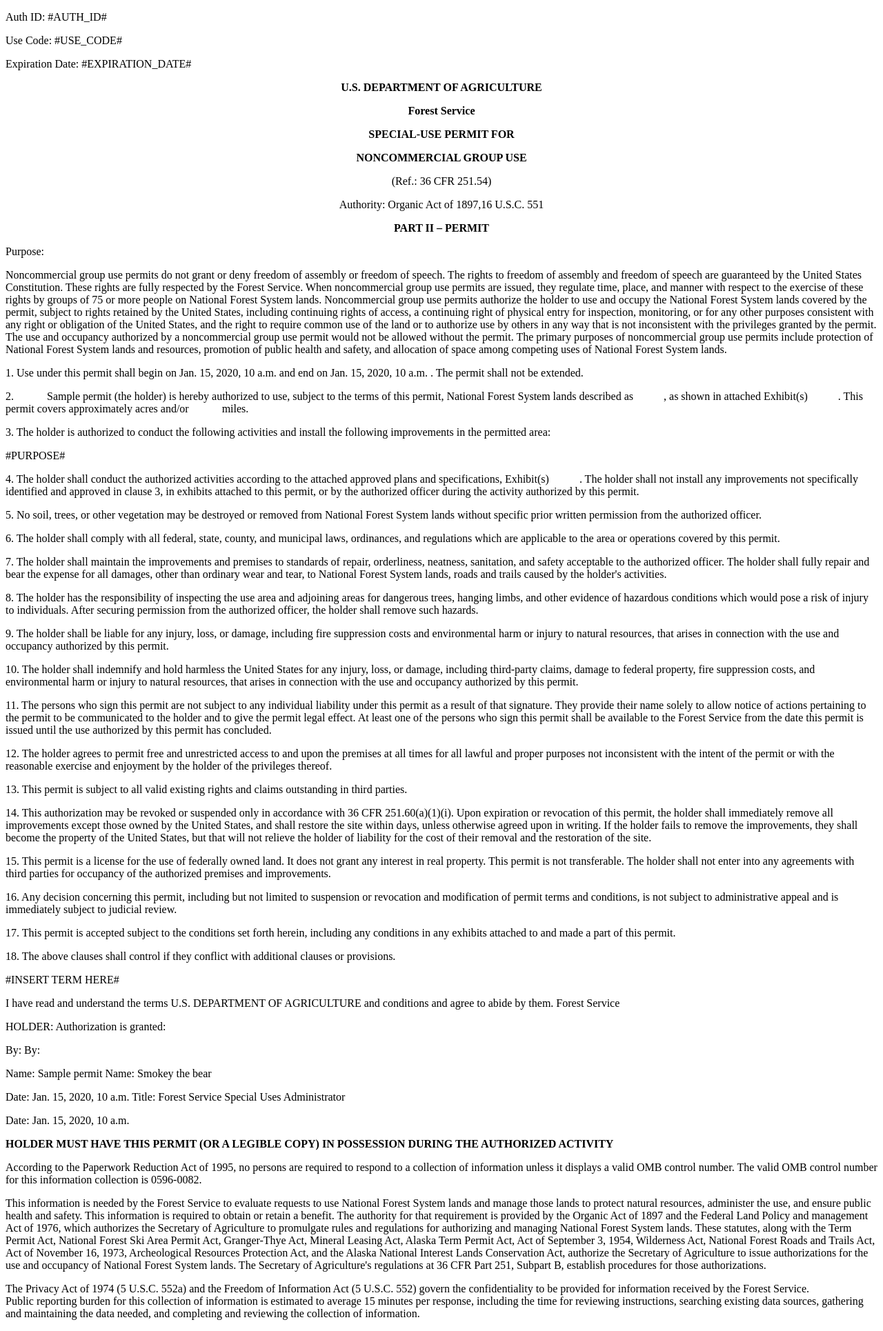
After one commit to 18F/forest-service-prototype, a Django app: page /print/1 in a window 1280 px wide. The commit adds this page. Shown: the whole page at 69% size. Run offline with Django 3.2, Linux system fonts and the light colour scheme; tables that the repository leaves empty hold one stand-in row (values such as "Sample post").

Commit message:
add initial print template

```diff
--- a/forestserviceprototype/forestserviceprototype/urls.py
+++ b/forestserviceprototype/forestserviceprototype/urls.py
@@ -25,6 +25,7 @@ urlpatterns = [
     url(r'^edit/(?P<permit_id>\d*)$', views.submit, {}, name="edit"),
     url(r'^submitted/(?P<permit_id>\d*)[?=\w]*$', views.submitted_permit, name="submitted_permit"),
     url(r'^cancel/(?P<permit_id>\d*)$', views.cancel, name="cancel"),
+    url(r'^print/(?P<permit_id>\d*)$', views.print, name="print"),
     url(r'^applications/', views.applications, name="applications"),
     url(r'^change/(?P<permit_id>\d+)/(?P<status>\D+)/', views.change_application_status, name="change-application")
 ]
--- /dev/null
+++ b/forestserviceprototype/specialuseform/templates/specialuseform/print_permit.html
@@ -0,0 +1,57 @@
+{% load static from staticfiles %}
+<!DOCTYPE html>
+<html lang="en">
+  <head>
+      <meta charset="utf-8">
+      <meta http-equiv="X-UA-Compatible" content="IE=edge">
+      <title>{% block title %}Forest Service Prototype{% endblock %}</title>
+      <link rel="stylesheet" href="{% static "additional.css" %}">
+  </head>
+  <body>
+<p>Auth ID:  #AUTH_ID#</p>
+<p>Use Code:  #USE_CODE#</p>
+<p>Expiration Date:  #EXPIRATION_DATE#</p>
+<p class="center"><strong> U.S. DEPARTMENT OF AGRICULTURE </strong></p>
+<p class="center"><strong> Forest Service</strong></p>
+<p class="center"><strong> SPECIAL-USE PERMIT FOR</strong></p>
+<p class="center"><strong> NONCOMMERCIAL GROUP USE</strong></p>
+<p class="center">(Ref.: 36 CFR 251.54)</p>
+<p class="center">Authority:  Organic Act of 1897,16 U.S.C. 551</p>
+<p class="center"><strong> PART II – PERMIT</strong></p>
+<p>Purpose:</p>
+<p>Noncommercial group use permits do not grant or deny freedom of assembly or freedom of speech.  The rights to freedom of assembly and freedom of speech are guaranteed by the United States Constitution.  These rights are fully respected by the Forest Service.  When noncommercial group use permits are issued, they regulate time, place, and manner with respect to the exercise of these rights by groups of 75 or more people on National Forest System lands.
+    Noncommercial group use permits authorize the holder to use and occupy the National Forest System lands covered by the permit, subject to rights retained by the United States, including continuing rights of access, a continuing right of physical entry for inspection, monitoring, or for any other purposes consistent with any right or obligation of the United States, and the right to require common use of the land or to authorize use by others in any way that is not inconsistent with the privileges granted by the permit.  The use and occupancy authorized by a noncommercial group use permit would not be allowed without the permit.  The primary purposes of noncommercial group use permits include protection of National Forest System lands and resources, promotion of public health and safety, and allocation of space among competing uses of National Forest System lands.</p>
+<p>1.   Use under this permit shall begin on {{ permit.start_date }}  and end on {{ permit.end_date }} .  The permit shall not be extended.</p>
+<p>2.         {{ permit.permit_holder_name}} (the holder) is hereby authorized to use, subject to the terms of this permit, National Forest System lands described as      , as shown in attached Exhibit(s)      .  This permit covers approximately      acres and/or       miles.</p>
+<p>3.   The holder is authorized to conduct the following activities and install the following improvements in the permitted area:</p><p>#PURPOSE#</p>
+<p>4. The holder shall conduct the authorized activities according to the attached approved plans and specifications, Exhibit(s)      .  The holder shall not install any improvements not specifically identified and approved in clause 3, in exhibits attached to this permit, or by the authorized officer during the activity authorized by this permit.</p>
+<p>5.  No soil, trees, or other vegetation may be destroyed or removed from National Forest System lands without specific prior written permission from the authorized officer.</p>
+<p>6.  The holder shall comply with all federal, state, county, and municipal laws, ordinances, and regulations which are applicable to the area or operations covered by this permit.</p>
+<p>7.  The holder shall maintain the improvements and premises to standards of repair, orderliness, neatness, sanitation, and safety acceptable to the authorized officer.  The holder shall fully repair and bear the expense for all damages, other than ordinary wear and tear, to National Forest System lands, roads and trails caused by the holder's activities.</p>
+<p>8.   The holder has the responsibility of inspecting the use area and adjoining areas for dangerous trees, hanging limbs, and other evidence of hazardous conditions which would pose a risk of injury to individuals.  After securing permission from the authorized officer, the holder shall remove such hazards.</p>
+<p>9.   The holder shall be liable for any injury, loss, or damage, including fire suppression costs and environmental harm or injury to natural resources, that arises in connection with the use and occupancy authorized by this permit.</p>
+<p>10. The holder shall indemnify and hold harmless the United States for any injury, loss, or damage, including third-party claims, damage to federal property, fire suppression costs, and environmental harm or injury to natural resources, that arises in connection with the use and occupancy authorized by this permit.</p>
+<p>11. 	The persons who sign this permit are not subject to any individual liability under this permit as a result of that signature.  They provide their name solely to allow notice of actions pertaining to the permit to be communicated to the holder and to give the permit legal effect.  At least one of the persons who sign this permit shall be available to the Forest Service from the date this permit is issued until the use authorized by this permit has concluded.</p>
+<p>12. The holder agrees to permit free and unrestricted access to and upon the premises at all times for all lawful and proper purposes not inconsistent with the intent of the permit or with the reasonable exercise and enjoyment by the holder of the privileges thereof.</p>
+<p>13. This permit is subject to all valid existing rights and claims outstanding in third parties.</p>
+<p>14. This authorization may be revoked or suspended only in accordance with 36 CFR 251.60(a)(1)(i).  Upon expiration or revocation of this permit, the holder shall immediately remove all improvements except those owned by the United States, and shall restore the site within days, unless otherwise agreed upon in writing.  If the holder fails to remove the improvements, they shall become the property of the United States, but that will not relieve the holder of liability for the cost of their removal and the restoration of the site.</p>
+<p>15. This permit is a license for the use of federally owned land.  It does not grant any interest in real property.  This permit is not transferable.  The holder shall not enter into any agreements with third parties for occupancy of the authorized premises and improvements.</p>
+<p>16. Any decision concerning this permit, including but not limited to suspension or revocation and modification of permit terms and conditions, is not subject to administrative appeal and is immediately subject to judicial review.</p>
+<p>17. This permit is accepted subject to the conditions set forth herein, including any conditions in any exhibits attached to and made a part of this permit.</p>
+<p>18. The above clauses shall control if they conflict with additional clauses or provisions.</p><p>#INSERT TERM HERE#</p><p>
+I have read and understand the terms	U.S. DEPARTMENT OF AGRICULTURE
+and conditions and agree to abide by them.	Forest Service</p>
+<p>HOLDER:	                                     Authorization is granted:</p>
+<p>By:           	By:  </p>
+<p>Name:  {{ permit.permit_holder_name}}        	Name: Smokey the bear</p>
+<p>Date:   {{ permit.created }}                   Title: Forest Service Special Uses Administrator</p>
+<p>	                                              Date:  {{ permit.updated }}</p>
+<p><strong>HOLDER MUST HAVE THIS PERMIT (OR A LEGIBLE COPY) IN POSSESSION DURING THE AUTHORIZED ACTIVITY</strong></p>
+<p>According to the Paperwork Reduction Act of 1995, no persons are required to respond to a collection of information unless it displays a valid OMB control number.  The valid OMB control number for this information collection is 0596-0082.</p>
+<p>This information is needed by the Forest Service to evaluate requests to use National Forest System lands and manage those lands to protect natural resources, administer the use, and ensure public health and safety.  This information is required to obtain or retain a benefit.  The authority for that requirement is provided by the Organic Act of 1897 and the Federal Land Policy and management Act of 1976, which authorizes the Secretary of Agriculture to promulgate rules and regulations for authorizing and managing National Forest System lands.  These statutes, along with the Term Permit Act, National Forest Ski Area Permit Act, Granger-Thye Act, Mineral Leasing Act, Alaska Term Permit Act, Act of September 3, 1954, Wilderness Act,
+   National Forest Roads and Trails Act, Act of November 16, 1973, Archeological Resources Protection Act, and the Alaska National Interest Lands Conservation Act,
+   authorize the Secretary of Agriculture to issue authorizations for the use and occupancy of National Forest System lands.  The Secretary of Agriculture's regulations at 36 CFR Part 251, Subpart B, establish procedures for those authorizations.</p>
+<p>The Privacy Act of 1974 (5 U.S.C. 552a) and the Freedom of Information Act (5 U.S.C. 552) govern the confidentiality to be provided for information received by the Forest Service.<br />
+Public reporting burden for this collection of information is estimated to average 15  minutes per response, including the time for reviewing instructions, searching existing data sources, gathering and maintaining the data needed, and completing and reviewing the collection of information.<p>
+</body>
+</html>
--- a/forestserviceprototype/specialuseform/views.py
+++ b/forestserviceprototype/specialuseform/views.py
@@ -55,6 +55,9 @@ def cancel(request, permit_id):
     permit.save()
     return render(request, 'specialuseform/cancel_permit.html', {'permit': permit})
 
+def print(request, permit_id):
+    permit = get_object_or_404(Permit.objects.filter(permit_id=permit_id))
+    return render(request, 'specialuseform/print_permit.html', {'permit': permit})
 
 # @todo: Fix redirect so users don't get stuck in admin screen. See #7.
 @login_required(login_url='/admin/')
--- a/forestserviceprototype/static_assets/additional.css
+++ b/forestserviceprototype/static_assets/additional.css
@@ -18,3 +18,8 @@ input[disabled], fieldset[disabled] input, select[disabled] {
 #deny-form{
   padding-top: 0.25px;
 }
+
+.center
+  {
+    text-align: center;
+}
```
Also changed, not shown: forestserviceprototype/specialuseform/templates/specialuseform/submitted_permit.html (+8 -4 lines).
